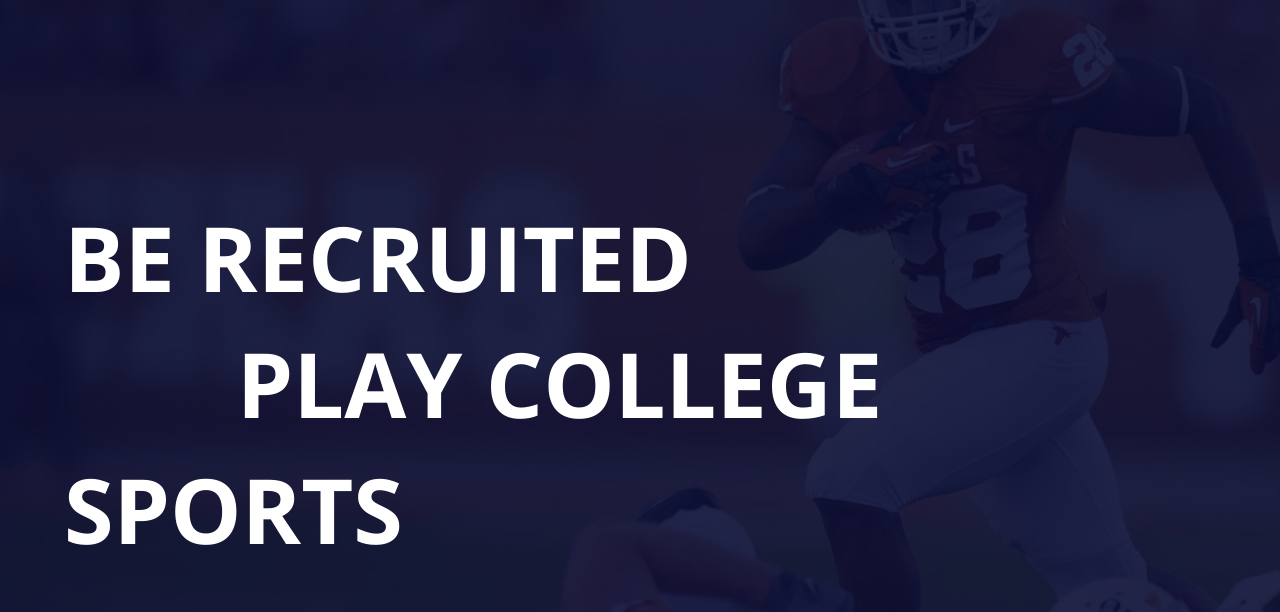
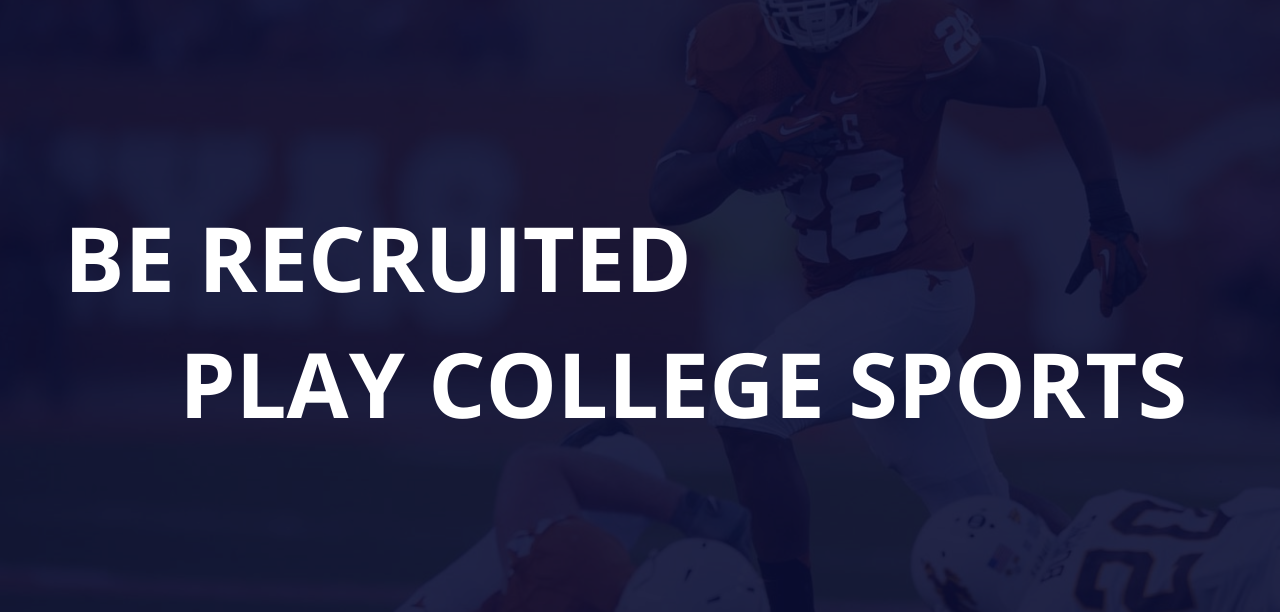
Before and after one commit to inessashuvalova/mq-diplom, a plain HTML site: page index.html in a window 1280 px wide. Shown: the part 103-715 px from the top of the page. Drawn offline with Linux system fonts and the light colour scheme; files whose address does not match are found by name.

Commit message:
Диплом после правки №1

```diff
--- a/css/style.css
+++ b/css/style.css
@@ -80,7 +80,7 @@ body {
 }
 
 .title-stroke_title {
-  padding-left: 15%;
+  padding-left: 10%;
 }
 
 .buttons {
```
